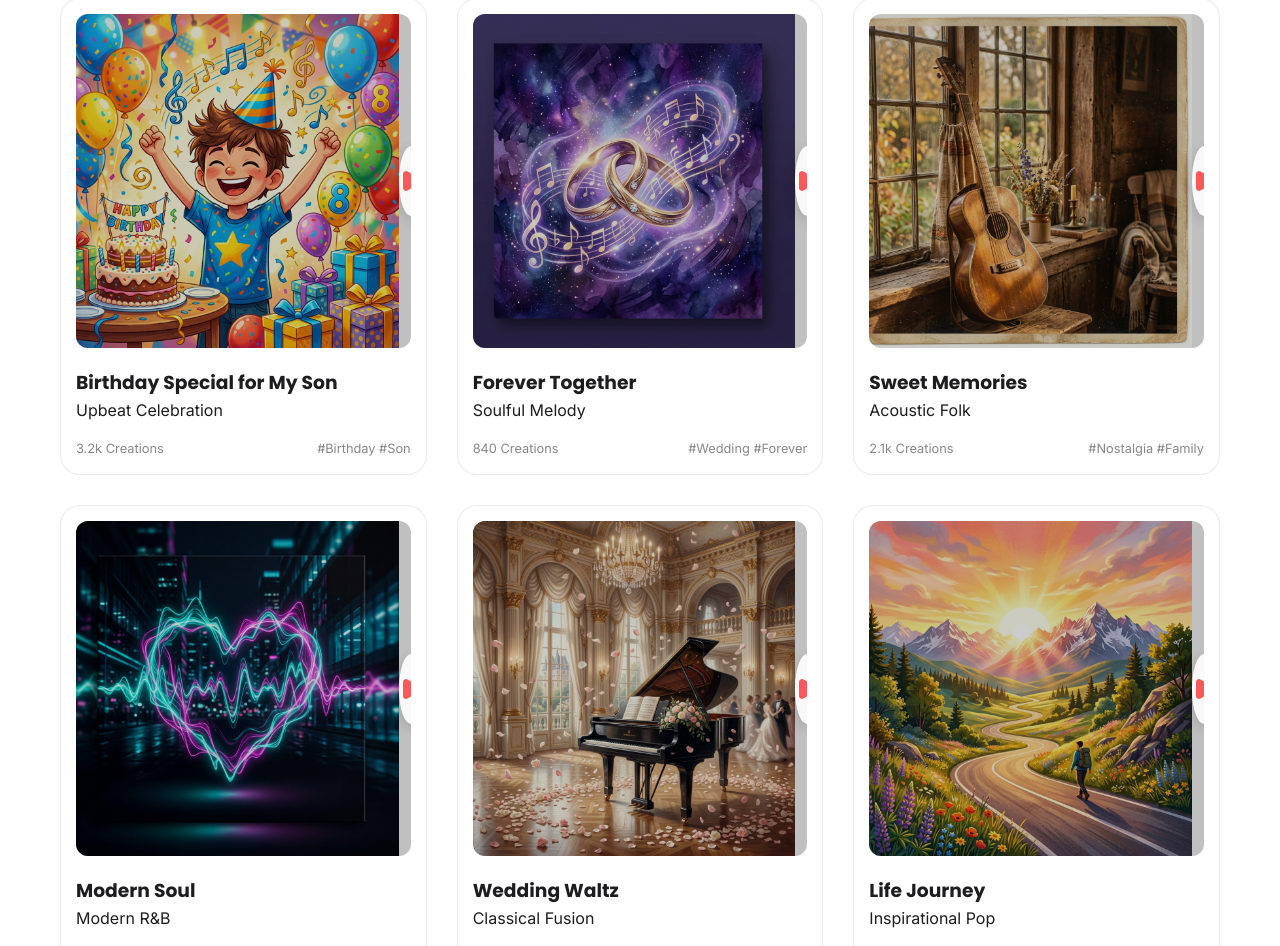
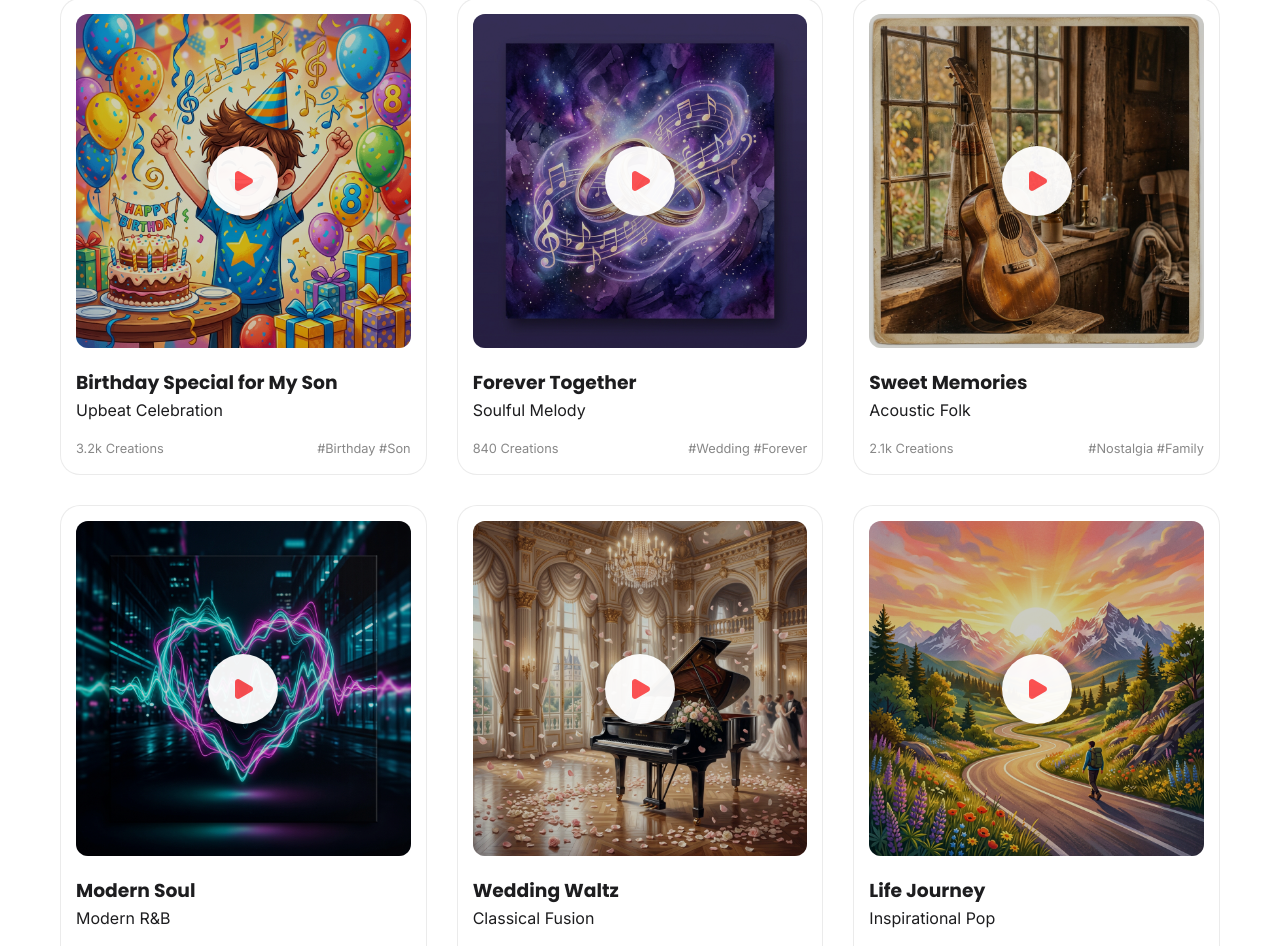
Before and after one commit to ascharyalokah-collab/melody, a React (Vite) app in the folder Frontend/: page / in a window 1280 px wide. Shown: the part 1067-2013 px from the top of the page. Built offline with nearby package versions, Linux system fonts and the light colour scheme.

Commit message:
UI: Fix play button centering using absolute positioning

```diff
--- a/Frontend/src/pages/LandingPage.css
+++ b/Frontend/src/pages/LandingPage.css
@@ -53,6 +53,10 @@
 }
 
 .play-btn {
+  position: absolute;
+  top: 50%;
+  left: 50%;
+  transform: translate(-50%, -50%);
   width: 70px;
   height: 70px;
   background: white;
@@ -61,23 +65,20 @@
   display: flex;
   align-items: center;
   justify-content: center;
-  opacity: 0.9;
-  transform: scale(1);
+  opacity: 0.95;
   transition: var(--transition);
-  z-index: 3;
-  box-shadow: 0 4px 15px rgba(0, 0, 0, 0.2);
+  z-index: 10;
+  box-shadow: 0 4px 20px rgba(0, 0, 0, 0.4);
 }
 
 .play-btn.playing {
-  opacity: 1;
   background: var(--primary);
   color: white;
-  transform: scale(1.1);
 }
 
 .song-card:hover .play-btn {
+  transform: translate(-50%, -50%) scale(1.1);
   opacity: 1;
-  transform: scale(1.05);
 }
 
 .visualizer {
```
